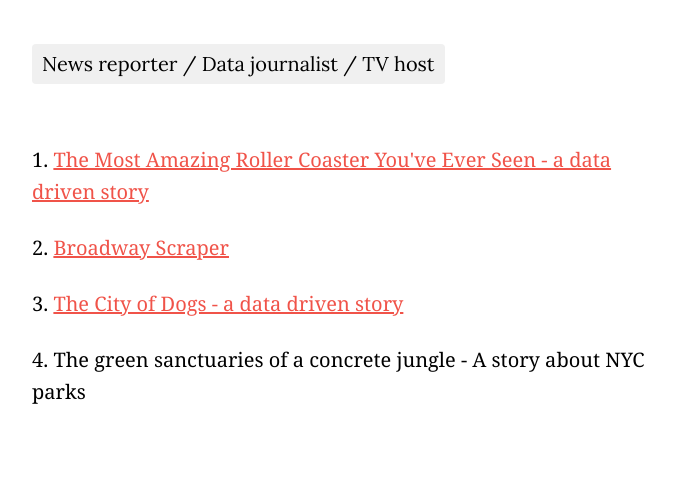
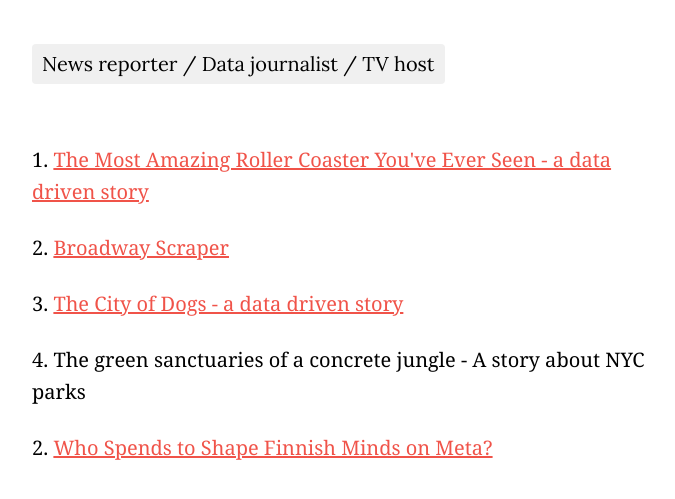
Before and after one commit to rosakettumaki/portfolio-website, a plain HTML site: page index.html in a window 1280 px wide. Shown: the part 299-798 px from the top of the page, without its empty margins (288-963 px from the left). Drawn offline with Linux system fonts and the light colour scheme.

Commit message:
Update index.html

```diff
--- a/index.html
+++ b/index.html
@@ -156,7 +156,17 @@
         </div>
 
 
+          <div class="content">
+        <div class="byline">
+            <p> 2. <a href="https://rosakettumaki.github.io/meta-ads-in-finland/">Who Spends to Shape Finnish Minds on Meta?</a></p>
+        </div>
+
+
         <p>
+
+
+
+
 
 
 </p>
```
